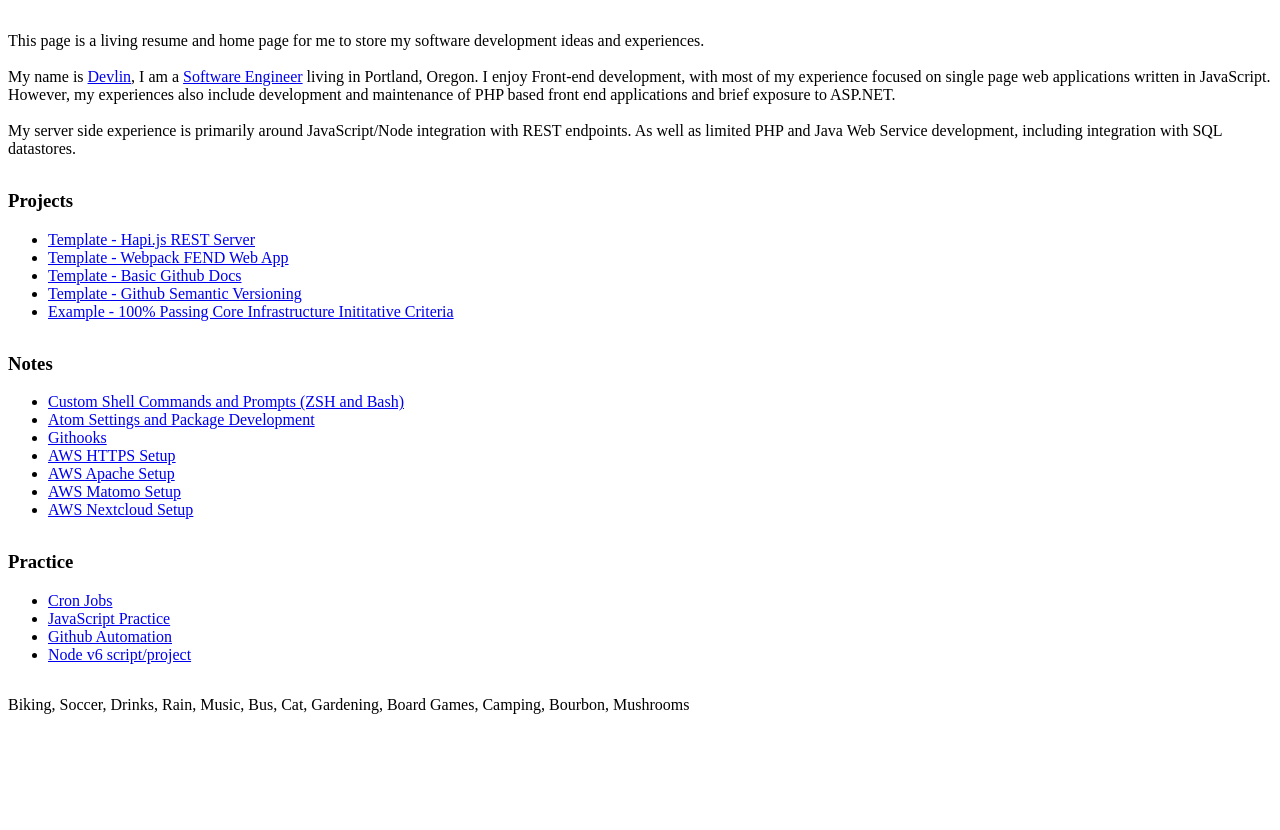
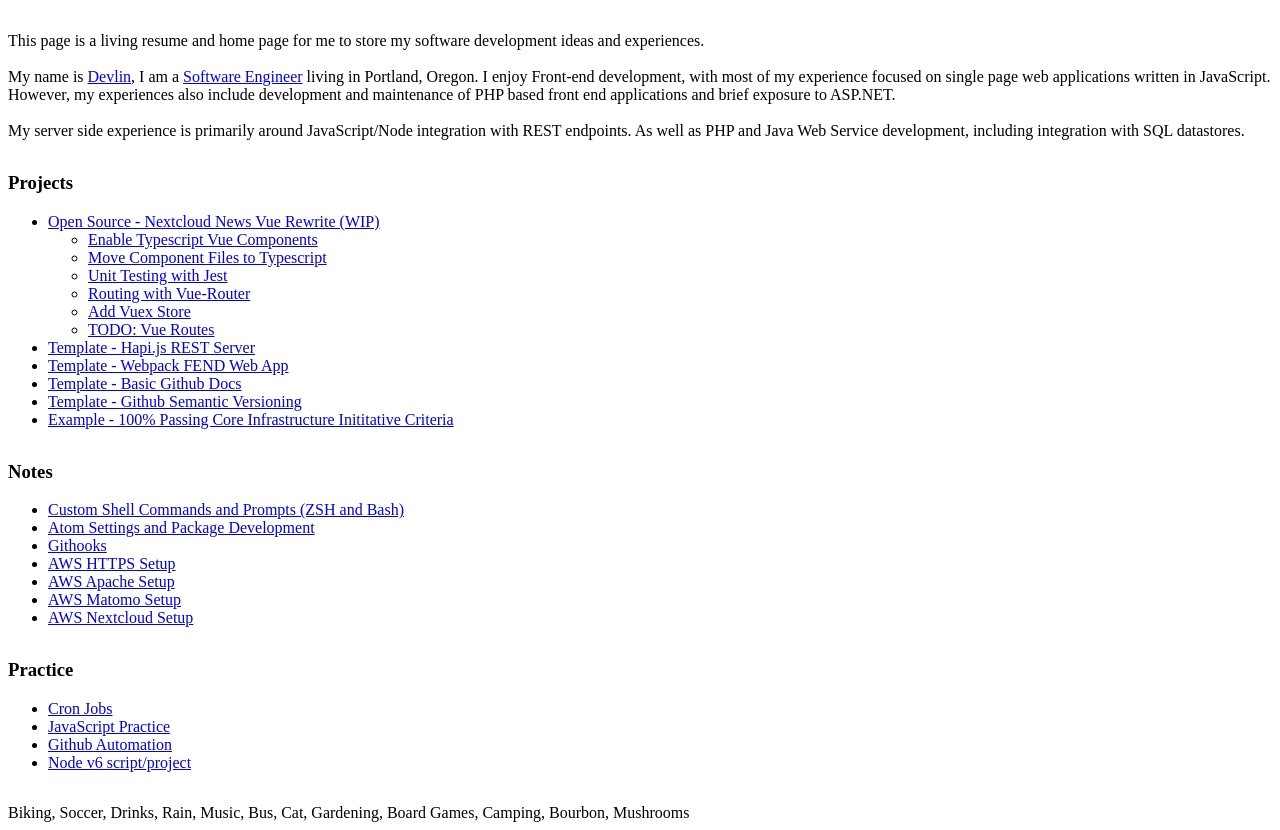
Before and after one commit to devlinjunker/devlinjunker.github.io, a plain HTML site: page index.html in a window 1280 px wide. Before the commit the page ends 800 px from the top, so only its background shows below. Drawn offline with Linux system fonts and the light colour scheme; no server answers.

Commit message:
update with nextcloud news vue rewrite links

```diff
--- a/index.html
+++ b/index.html
@@ -62,7 +62,7 @@
     <br/>
     <br/>
     My server side experience is primarily around JavaScript/Node integration with
-    REST endpoints. As well as limited PHP and Java Web Service development, including
+    REST endpoints. As well as PHP and Java Web Service development, including
     integration with SQL datastores.
   </div>
 
@@ -70,6 +70,31 @@
     <h3>Projects</h3>
 
     <ul>
+      <li>
+        <a href="https://github.com/nextcloud/news/pull/748">
+          Open Source - Nextcloud News Vue Rewrite (WIP)
+        </a>
+        <ul>
+          <li><a href="https://github.com/nextcloud/news/pull/1831">
+            Enable Typescript Vue Components
+          </a></li>
+          <li><a href="https://github.com/nextcloud/news/pull/1922">
+            Move Component Files to Typescript
+          </a></li>
+          <li><a href="https://github.com/nextcloud/news/pull/1968">
+            Unit Testing with Jest
+          </a></li>
+          <li><a href="https://github.com/nextcloud/news/pull/2024">
+            Routing with Vue-Router
+          </a></li>
+          <li><a href="https://github.com/nextcloud/news/pull/2010">
+            Add Vuex Store
+          </a></li>
+          <li><a href="https://github.com/devlinjunker/news/compare/vuex-store...devlinjunker:start-routes">
+            TODO: Vue Routes
+          </a></li>
+        </ul>
+      </li>
       <li>
         <a href="/template.hapi.rest/">Template - Hapi.js REST Server</a>
       </li>
```
